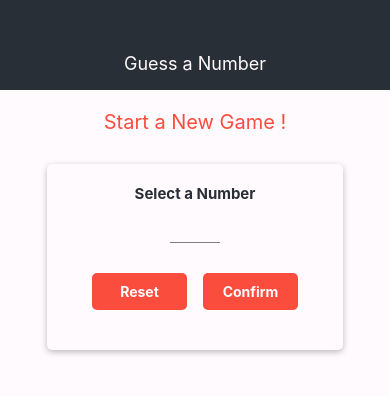
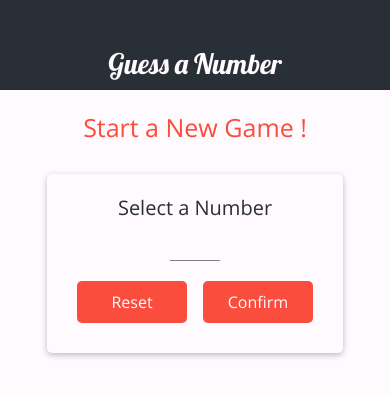
Before and after one commit to JulieAllix/rn-second-app, a React Native app: screen / in a window 390 px wide. Shown: the top 396 px of the page. Built offline with nearby package versions, Linux system fonts and the light colour scheme.

Commit message:
Change Fonts

```diff
--- a/App.js
+++ b/App.js
@@ -1,10 +1,19 @@
 import React, { useState } from 'react';
 import { StyleSheet, View } from 'react-native';
+import * as Font from 'expo-font';
+import { AppLoading } from 'expo';
 
 import Header from './components/Header';
 import StartGameScreen from './screens/StartGameScreen';
 import GameScreen from './screens/GameScreen';
 import GameOverScreen from './screens/GameOverScreen';
+
+const fetchFonts = () => {
+  return Font.loadAsync({
+    'lobster': require('./assets/fonts/Lobster-Regular.ttf'),
+    'open-sans': require('./assets/fonts/OpenSans-Regular.ttf')
+  });
+};
 
 import { Colors } from 'react-native/Libraries/NewAppScreen';
 
@@ -12,6 +21,17 @@ export default function App() {
 
   const [userNumber, setUserNumber] = useState();
   const [guessRounds, setGuessRounds] = useState(0);
+  const [dataLoaded, setDataLoaded] = useState(false);
+
+  if (!dataLoaded) {
+    return (
+      <AppLoading
+        startAsync={fetchFonts}
+        onFinish={() => setDataLoaded(true)}
+        onError={() => console.log(err)}
+      />
+    );
+  }
 
   const configureNewGameHandler = () => {
     setGuessRounds(0);
--- a/components/Header.js
+++ b/components/Header.js
@@ -22,7 +22,8 @@ const styles = StyleSheet.create({
     },
     headerTitle: {
         color: Colors.light,
-        fontSize: 18,
+        fontSize: 28,
+        fontFamily: 'lobster',
     }
 });
 
--- a/components/NumberContainer.js
+++ b/components/NumberContainer.js
@@ -23,7 +23,8 @@ const styles = StyleSheet.create({
     },
     number: {
         color: Colors.primary,
-        fontSize: 22
+        fontSize: 22,
+        fontFamily: 'open-sans',
     }
 });
 
--- a/screens/GameOverScreen.js
+++ b/screens/GameOverScreen.js
@@ -6,9 +6,9 @@ import Colors from '../constants/themeColors';
 const GameOverScreen = props => {
     return (
     <View style={styles.screen}>
-        <Text>The Game is Over !</Text>
-        <Text>Number of rounds: {props.roundsNumber}</Text>
-        <Text>Number was: {props.userNumber}</Text>
+        <Text style={styles.summary}>The Game is Over !</Text>
+        <Text style={styles.summary}>Number of rounds: {props.roundsNumber}</Text>
+        <Text style={styles.summary}>Number was: {props.userNumber}</Text>
         <TouchableOpacity style={styles.button} onPress={props.onRestart}>
             <Text style={styles.text}>New Game</Text>
         </TouchableOpacity>
@@ -22,16 +22,22 @@ const styles = StyleSheet.create({
         justifyContent: 'center',
         alignItems: 'center'
     },
+    summary: {
+        fontFamily: 'open-sans',
+        fontSize: 20,
+    },
     button: {
         backgroundColor: Colors.primary,
         padding: 10,
+        marginTop: 20,
         borderRadius: 5,
-        width: 95,
+        width: 110,
     },
     text: {
         color: Colors.light,
-        fontWeight: 'bold',
-        textAlign: 'center'
+        textAlign: 'center',
+        fontFamily: 'open-sans',
+        fontSize: 16,
     },
 });
 
--- a/screens/GameScreen.js
+++ b/screens/GameScreen.js
@@ -49,7 +49,7 @@ const GameScreen = props => {
 
     return (
         <View style={styles.screen}>
-            <Text>Opponent's Guess</Text>
+            <Text style={styles.subTitle}>Opponent's Guess</Text>
             <NumberContainer>{currentGuess}</NumberContainer>
             <Card style={styles.buttonsContainer}>
                 <TouchableOpacity style={styles.button} onPress={nextGuessHandler.bind(this, 'lower')}>
@@ -69,23 +69,29 @@ const styles = StyleSheet.create({
         padding: 10,
         alignItems: 'center',
     },
+    subTitle: {
+        fontSize: 20,
+        color: Colors.accent,
+        fontFamily: 'open-sans',
+    },
     buttonsContainer: {
         flexDirection: 'row',
-        justifyContent: 'space-around',
-        marginTop: 20,
-        width: 300,
-        maxWidth: '80%'
+        width: '100%',
+        justifyContent: 'space-between',
+        paddingHorizontal: 25,
+        marginVertical: 10
     },
     button: {
         backgroundColor: Colors.primary,
         padding: 10,
         borderRadius: 5,
-        width: 95,
+        width: 110,
     },
     text: {
         color: Colors.light,
-        fontWeight: 'bold',
-        textAlign: 'center'
+        textAlign: 'center',
+        fontFamily: 'open-sans',
+        fontSize: 16,
     },
 });
 
--- a/screens/StartGameScreen.js
+++ b/screens/StartGameScreen.js
@@ -108,14 +108,15 @@ const styles = StyleSheet.create({
         alignItems: 'center',
     },
     title: {
-        fontSize: 20,
+        fontSize: 25,
         marginVertical: 10,
         color: Colors.primary,
+        fontFamily: 'open-sans',
     },
     subTitle: {
-        fontSize: 15,
+        fontSize: 20,
         color: Colors.accent,
-        fontWeight: 'bold',
+        fontFamily: 'open-sans',
     },
     inputContainer: {
         width: 300,
@@ -124,27 +125,28 @@ const styles = StyleSheet.create({
         marginTop: 20,
     },
     confirmedOutput: {
-        fontWeight: 'bold',
         color: Colors.accent,
-        fontSize: 15
+        fontSize: 20,
+        fontFamily: 'open-sans',
     },
     buttonsContainer: {
         flexDirection: 'row',
         width: '100%',
         justifyContent: 'space-between',
-        paddingHorizontal: 25,
-        marginVertical: 20
+        paddingHorizontal: 10,
+        marginVertical: 10
     },
     button: {
         backgroundColor: Colors.primary,
         padding: 10,
         borderRadius: 5,
-        width: 95,
+        width: 110,
     },
     text: {
         color: Colors.light,
-        fontWeight: 'bold',
-        textAlign: 'center'
+        textAlign: 'center',
+        fontFamily: 'open-sans',
+        fontSize: 16,
     },
     input: {
         width: 50,
```
Also changed, not shown: assets/fonts/Lobster-Regular.ttf (added), assets/fonts/OpenSans-Regular.ttf (added).
